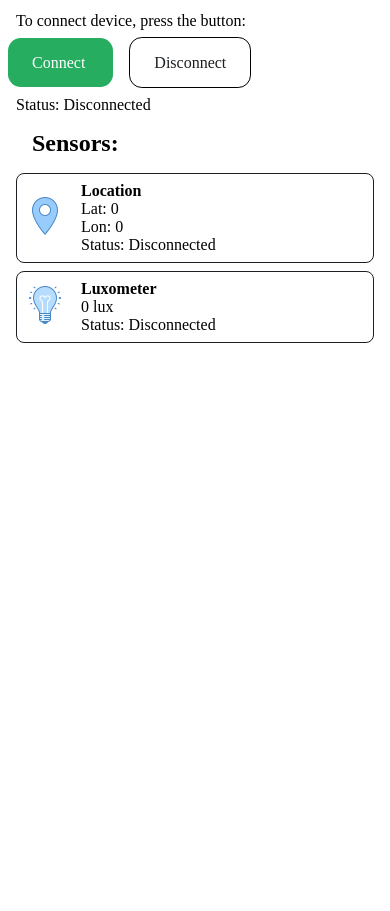
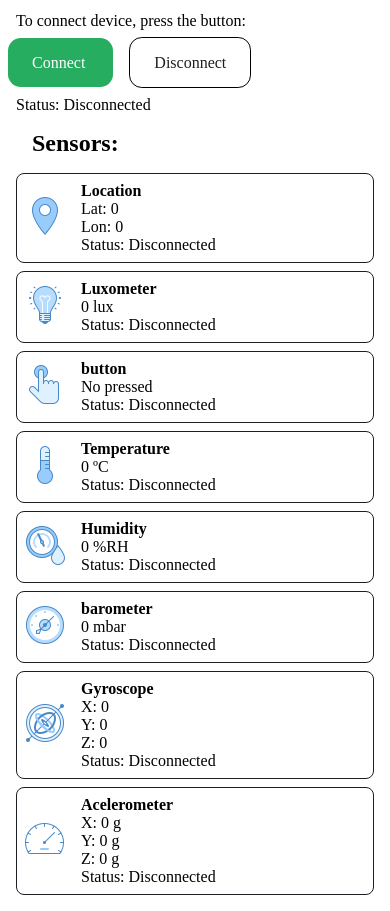
Before and after one commit to cmjcarlos7/GeoSensor-App, a plain HTML site: page index.html in a window 390 px wide. Shown: the part 100-1011 px from the top of the page. Before the commit the page ends 844 px from the top, so only its background shows below. Drawn offline with Linux system fonts and the light colour scheme; some packages are replaced by stand-ins of ours.

Commit message:
Interface ready

```diff
--- a/index.html
+++ b/index.html
@@ -69,6 +69,88 @@
 						</div>
 				</div>
 			</div>
+			<div class="button sensor">
+				<div class="sensor-img-container">
+					<img src="resources/button.png" alt="button img" ></img>
+				</div>
+				<div class="sensor-name">
+						<h4>button</h4>
+						<p id="button-value">No pressed</p>
+						<div class="button-status">
+							<span>Status: </span>
+							<span class="status-sensor-button">Disconnected</span>
+						</div>
+				</div>
+			</div>
+			<div class="temperature sensor">
+				<div class="sensor-img-container">
+					<img src="resources/temperature.png" alt="temperature img" ></img>
+				</div>
+				<div class="sensor-name">
+						<h4>Temperature</h4>
+						<p id="temperature-value">0 ºC</p>
+						<div class="temperature-status">
+							<span>Status: </span>
+							<span class="status-sensor-temperature">Disconnected</span>
+						</div>
+				</div>
+			</div>
+			<div class="humidity sensor">
+				<div class="sensor-img-container">
+					<img src="resources/humidity.png" alt="humidity img" ></img>
+				</div>
+				<div class="sensor-name">
+						<h4>Humidity</h4>
+						<p id="humidity-value">0 %RH</p>
+						<div class="humidity-status">
+							<span>Status: </span>
+							<span class="status-sensor-humidity">Disconnected</span>
+						</div>
+				</div>
+			</div>
+			<div class="barometer sensor">
+				<div class="sensor-img-container">
+					<img src="resources/barometer.png" alt="barometer img" ></img>
+				</div>
+				<div class="sensor-name">
+						<h4>barometer</h4>
+						<p id="barometer-value">0 mbar</p>
+						<div class="barometer-status">
+							<span>Status: </span>
+							<span class="status-sensor-barometer">Disconnected</span>
+						</div>
+				</div>
+			</div>
+			<div class="gyro sensor">
+				<div class="sensor-img-container">
+					<img src="resources/gyro.png" alt="gyro img" ></img>
+				</div>
+				<div class="sensor-name">
+						<h4>Gyroscope</h4>
+						<p id="gyro-valuex">X: 0</p>
+						<p id="gyro-valuey">Y: 0</p>
+						<p id="gyro-valuez">Z: 0</p>
+						<div class="gyro-status">
+							<span>Status: </span>
+							<span class="status-sensor-gyro">Disconnected</span>
+						</div>
+				</div>
+			</div>
+			<div class="ace sensor">
+				<div class="sensor-img-container">
+					<img src="resources/ace.png" alt="acelerometer img" ></img>
+				</div>
+				<div class="sensor-name">
+						<h4>Acelerometer</h4>
+						<p id="ace-valuex">X: 0 g</p>
+						<p id="ace-valuey">Y: 0 g</p>
+						<p id="ace-valuez">Z: 0 g</p>
+						<div class="ace-status">
+							<span>Status: </span>
+							<span class="status-sensor-ace">Disconnected</span>
+						</div>
+				</div>
+			</div>
 		</div>
 	</div>
 	<script type="text/javascript" src="cordova.js"></script>
```
Also changed, not shown: resources/ace.png (added), resources/barometer.png (added), resources/button.png (added), resources/gyro.png (added), resources/humidity.png (added), resources/temperature.png (added), 1 other file.
